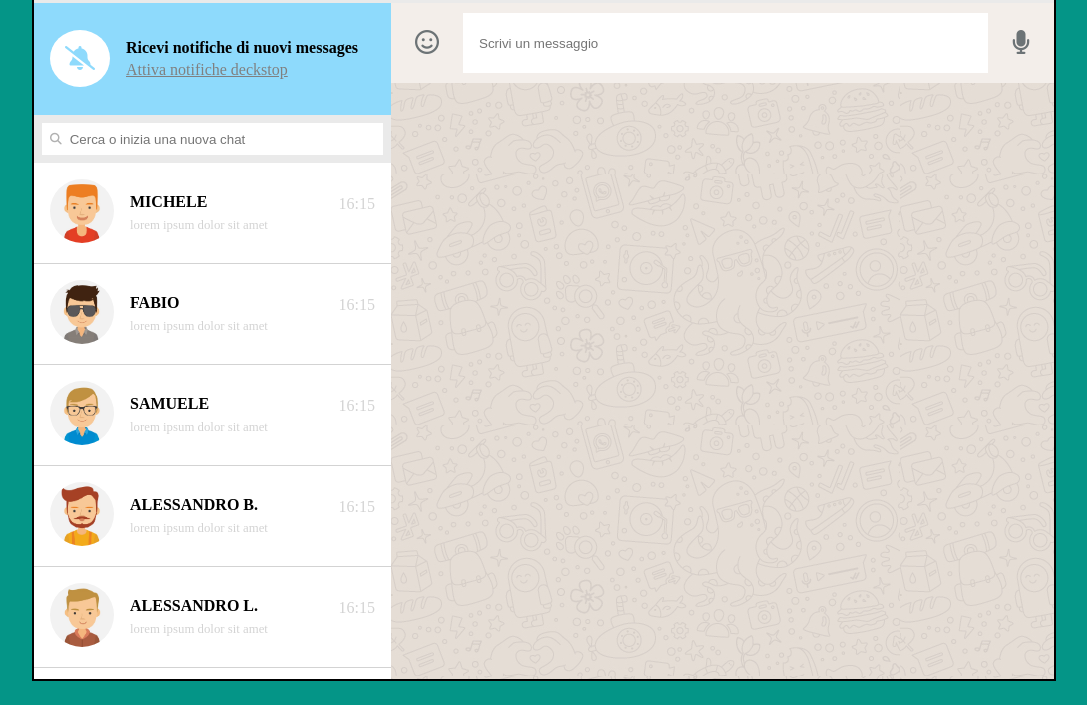
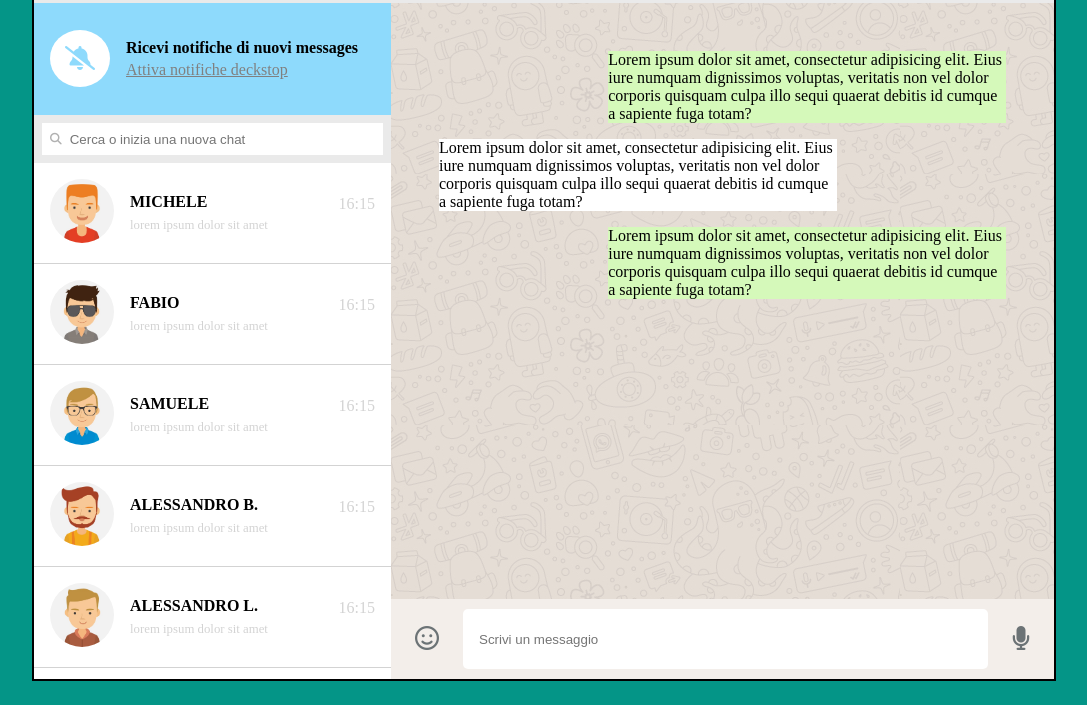
Before and after one commit to lexbert17/html-css-boolzapp, a plain HTML site: page index.html in a window 1280 px wide. Shown: the part 95-800 px from the top of the page, without its empty margins (96-1183 px from the left). Drawn offline with Linux system fonts and the light colour scheme.

Commit message:
add: costruzione main (wip)

```diff
--- a/css/style.css
+++ b/css/style.css
@@ -108,9 +108,11 @@ input[type=text]{
     flex-direction: column;
 
 }
+ul{
+}
 .list-container{
     overflow-y: auto;
-    height: calc(95vh - 82px - 10rem );
+    height: calc(95vh - 84px - 10rem );
     display: block;
 }
 .list-container span, .sent{
@@ -139,6 +141,32 @@ input[type=text]{
     color: gray;
 }
 
+/* main parte destra */
+.main-right{
+    height: calc(95vh - 82px - 82px);
+    justify-content: start;
+    flex-direction: column;
+}
+.green-text{
+    max-width: 60%;
+}
+.message:first-child{
+    margin-top: 3rem;
+}
+.message:nth-child(odd){
+    align-self: flex-end;
+    margin-right: 3rem;
+    background-color: hsl(94.29deg 84% 85.29%);
+}
+.message:nth-child(even){
+    align-self: flex-start;
+    margin-left: 3rem;
+    background-color: white;
+}
+.message{
+   margin-top: 1rem;
+}
+
 /* parte destra footer  */
 footer *{
 
@@ -156,6 +184,7 @@ footer input[type=text]{
     height: 60px;
     align-self: center;
     padding:0 1rem ;
+    border-radius: 5px;
 }
 
 /* responsive header */
@@ -194,3 +223,14 @@ footer input[type=text]{
         width: 100%;
     }
  }
+
+
+/* responsive footer  */
+@media screen and (max-width:504px){
+    footer button{
+        display: none;
+    }
+    footer input[type=text]{
+        margin: 0 1rem;
+    }
+}
--- a/index.html
+++ b/index.html
@@ -192,7 +192,17 @@
                     </div>
                 </header>
 
-                <main class="main-right">
+                <main class="main-right flex">
+                    <div class="green-text message">
+                        Lorem ipsum dolor sit amet, consectetur adipisicing elit. Eius iure numquam dignissimos voluptas, veritatis non vel dolor corporis quisquam culpa illo sequi quaerat debitis id cumque a sapiente fuga totam?
+                    </div>
+                    <div class="green-text message">
+                        Lorem ipsum dolor sit amet, consectetur adipisicing elit. Eius iure numquam dignissimos voluptas, veritatis non vel dolor corporis quisquam culpa illo sequi quaerat debitis id cumque a sapiente fuga totam?
+                    </div>
+                    <div class="green-text message">
+                        Lorem ipsum dolor sit amet, consectetur adipisicing elit. Eius iure numquam dignissimos voluptas, veritatis non vel dolor corporis quisquam culpa illo sequi quaerat debitis id cumque a sapiente fuga totam?
+                    </div>
+
 
                 </main>
 
```
